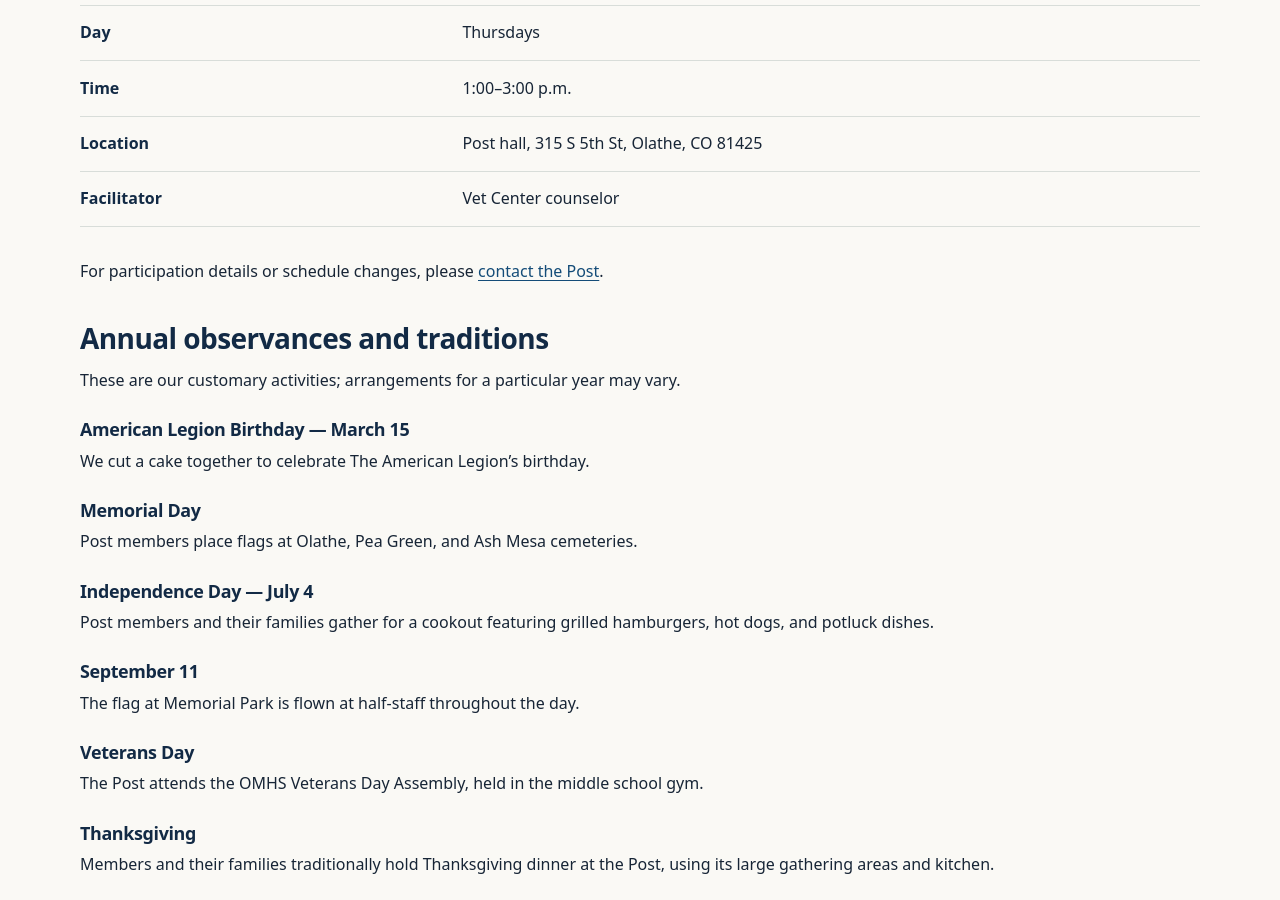
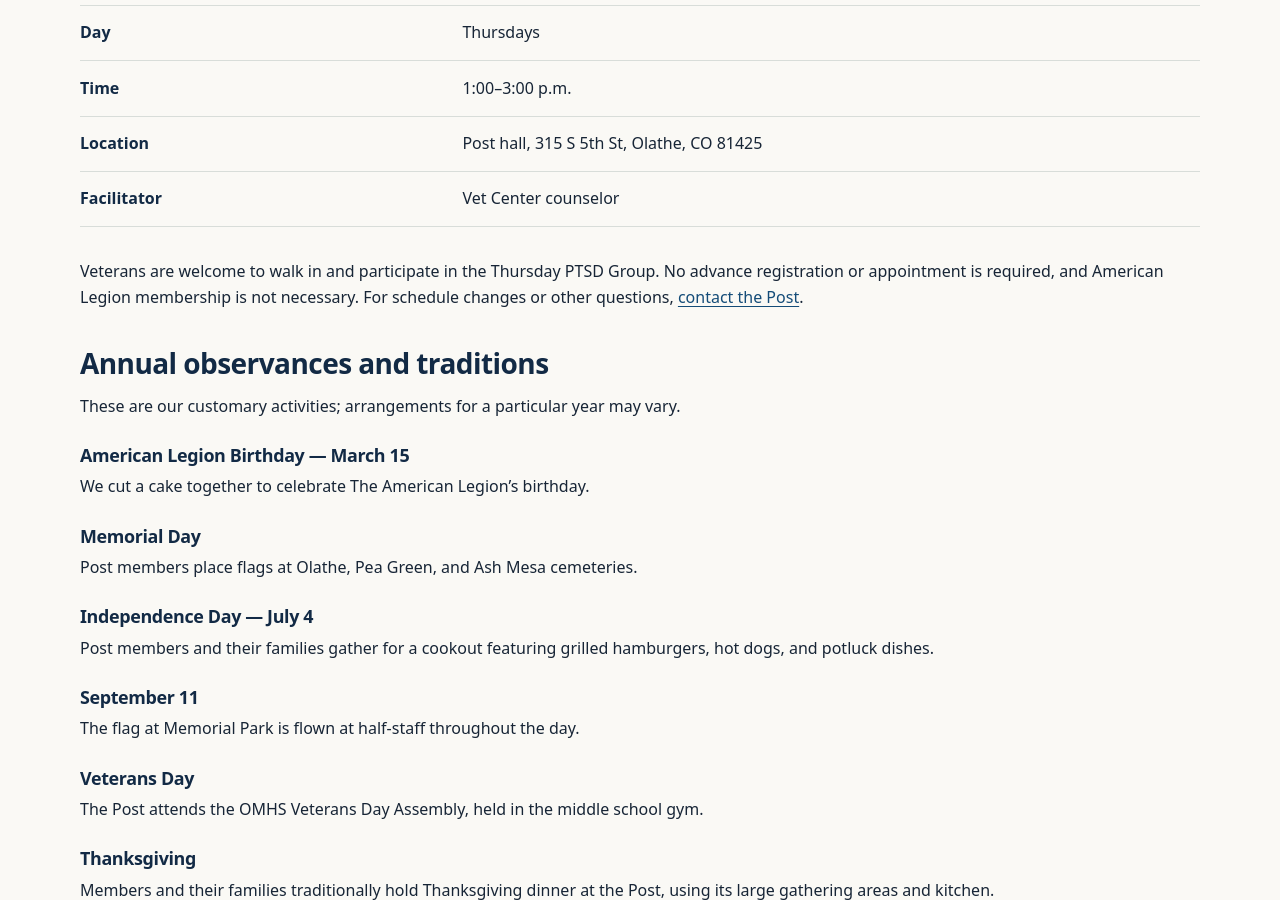
Before and after one commit to SPIERS-DENNIS-POST/spiers-dennis-post.github.io, a Jekyll site: the page built from meetings/index.md, in a window 1280 px wide and 900 px high, scrolled down 1988 px. Built offline with Jekyll 4.4.1, drawn with Linux system fonts in a browser that asks for light colours.

Commit message:
Clarify Thursday PTSD Group walk-in participation and contact information

```diff
--- a/meetings/index.md
+++ b/meetings/index.md
@@ -2,7 +2,7 @@
 title: Meetings
 description: Spiers-Dennis Post 24 meetings and weekly gatherings in Olathe, including Monday coffee, Thursday PTSD Group, and fourth-Tuesday Post meetings.
 permalink: /meetings/
-provenance_ids: [post-meetings-2026-10-27, post-weekly-gatherings-2026-10-27, post-facilities-traditions-2026-10-27, post-december-meeting-vote-2026-10-27, post-monday-coffee-visitors-2026-11-10, post-meeting-visitors-2026-11-10]
+provenance_ids: [post-meetings-2026-10-27, post-weekly-gatherings-2026-10-27, post-facilities-traditions-2026-10-27, post-december-meeting-vote-2026-10-27, post-monday-coffee-visitors-2026-11-10, post-meeting-visitors-2026-11-10, post-ptsd-group-walk-in-2026-11-10]
 ---
 # Post meetings
 {% include next-meeting.html %}
@@ -27,7 +27,8 @@
 ### PTSD Group
 Our PTSD Group meets at the Post hall on Thursdays and is conducted by a Vet Center counselor.
 {% include facts.html section="ptsd_group" %}
-<p>For participation details or schedule changes, please <a href="{{ '/contact/' | relative_url }}">contact the Post</a>.</p>
+Veterans are welcome to walk in and participate in the Thursday PTSD Group. No advance registration or appointment is required, and American Legion membership is not necessary.
+For schedule changes or other questions, [contact the Post]({{ '/contact/' | relative_url }}).
 ## Annual observances and traditions
 These are our customary activities; arrangements for a particular year may vary.
 ### American Legion Birthday — March 15
```
